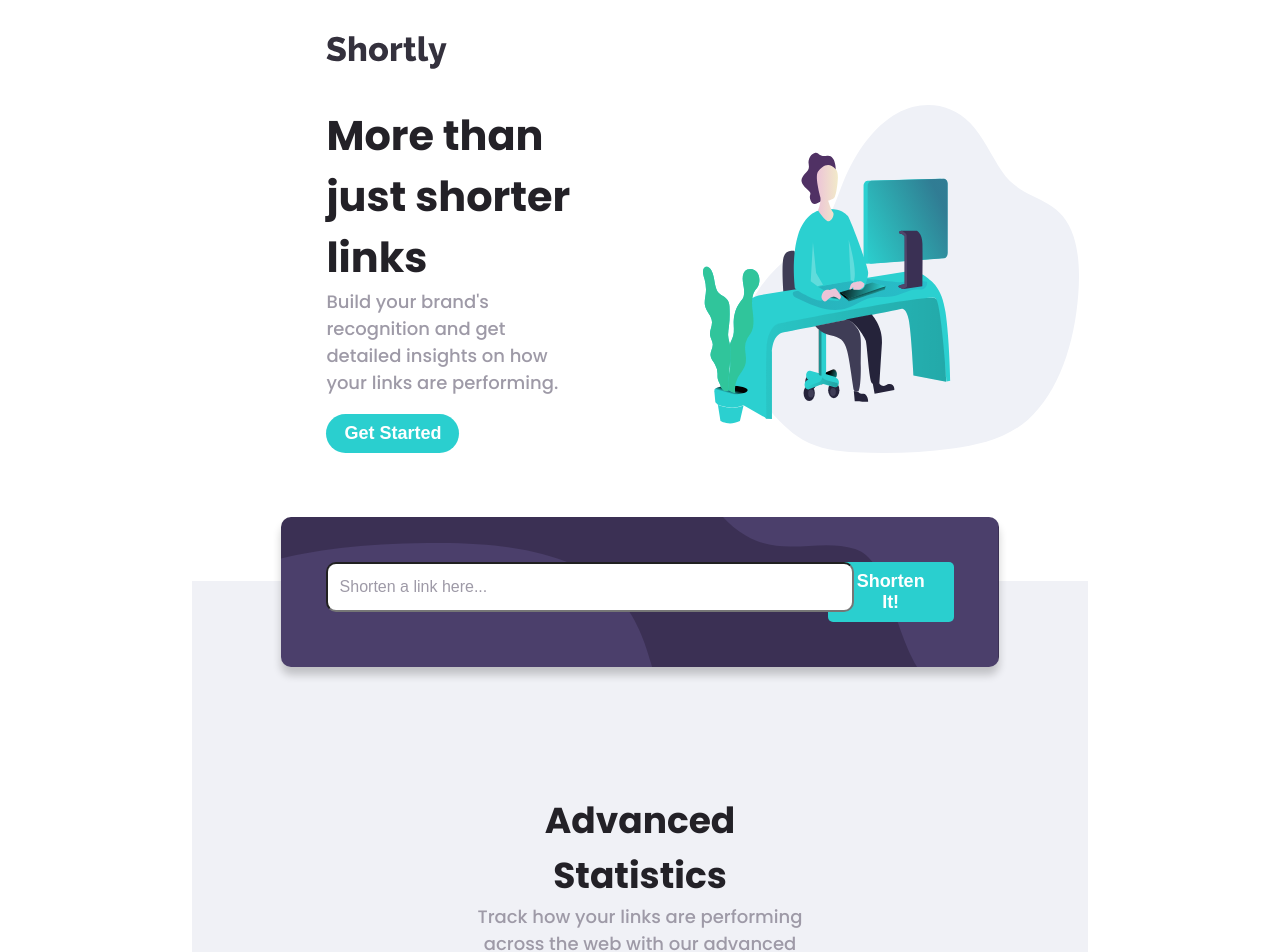
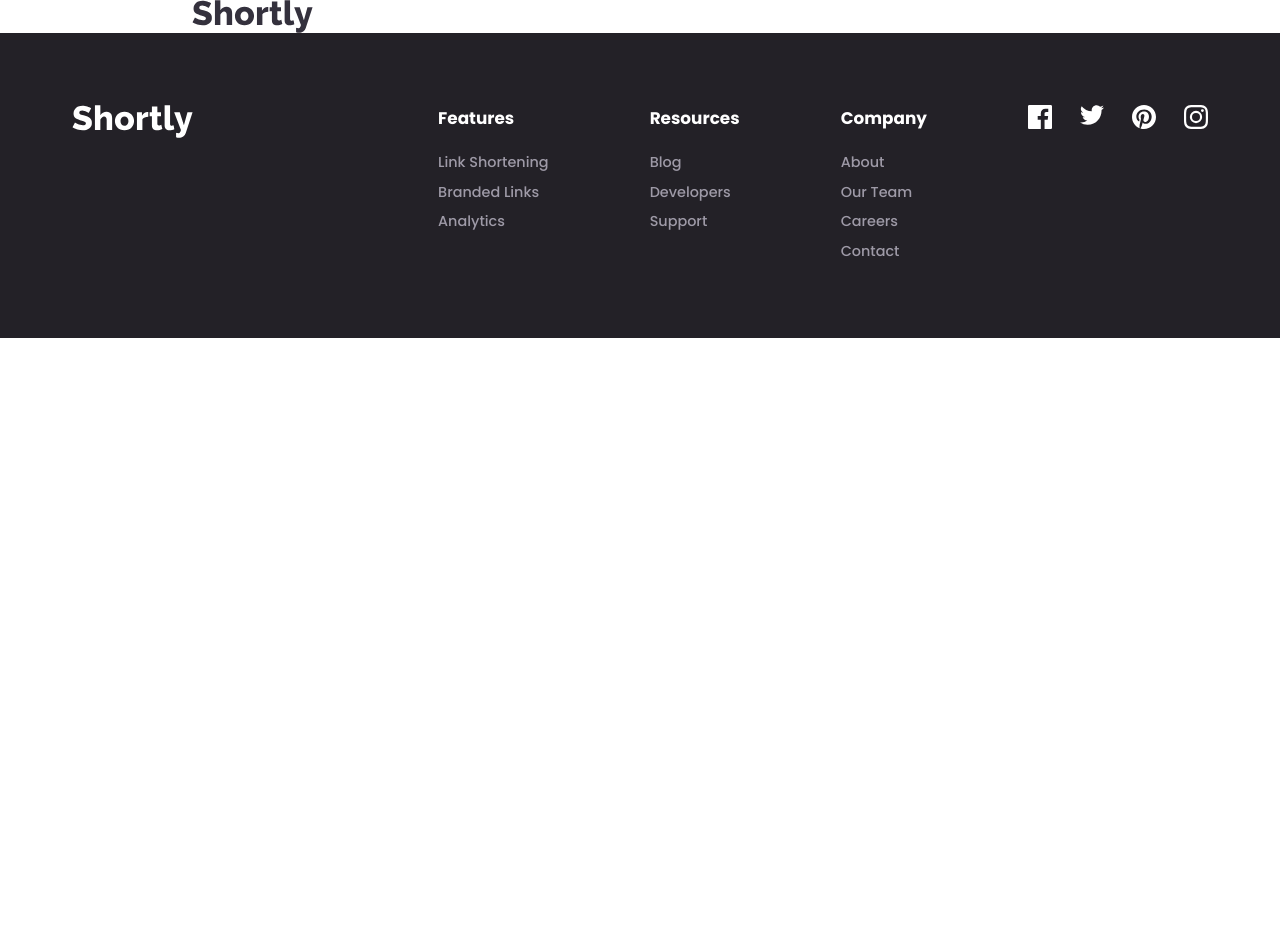
Before and after one commit to kirontoo/url-shortly, a React (Create React App) app: page / in a window 1280 px wide. Shown: the top 952 px of the page. After the commit the page ends 800 px from the top, so only its background shows below. Built offline with nearby package versions, Linux system fonts and the light colour scheme.

Commit message:
Change home page layout

```diff
--- a/src/App.tsx
+++ b/src/App.tsx
@@ -4,9 +4,7 @@ import { Home } from './Home';
 
 function App() {
   return (
-    <div className="App">
       <Home/>
-    </div>
   );
 }
 
--- /dev/null
+++ b/src/Home/Home.scss
@@ -0,0 +1,3 @@
+.main {
+    flex-grow: 1;
+}
--- a/src/Home/Home.tsx
+++ b/src/Home/Home.tsx
@@ -1,4 +1,5 @@
 import React from 'react';
+import './Home.scss';
 
 // components
 import { Navbar } from 'components/Navbar';
@@ -10,14 +11,22 @@ import { Footer } from 'components/Footer';
 
 export const Home = () => {
   return (
-    <div className="container">
+    <>
       <Navbar />
-      <Banner />
-      <div className="gray-background" />
-      <UrlShortener />
-      <Stats />
-      <BoostLinks />
+      <main className="main">
+      </main>
       <Footer />
-    </div>
+    </>
   )
 };
+
+
+    // <div className="container">
+    //   <Navbar />
+    //   <Banner />
+    //   <div className="gray-background" />
+    //   <UrlShortener />
+    //   <Stats />
+    //   <BoostLinks />
+    //   <Footer />
+    // </div>
```
